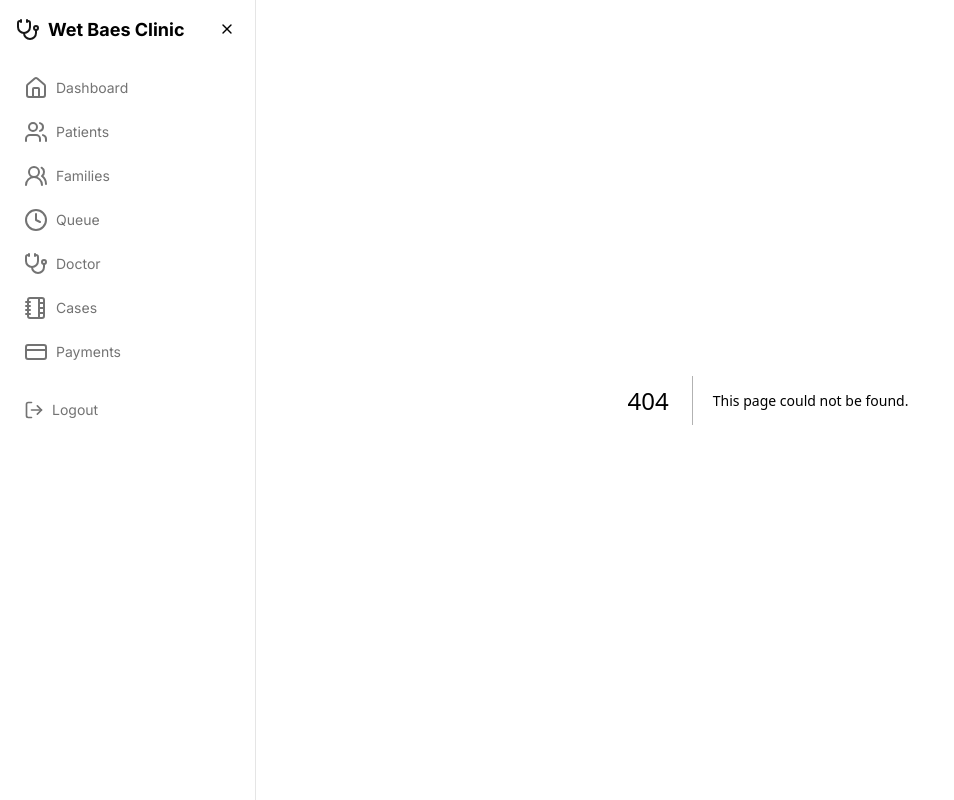
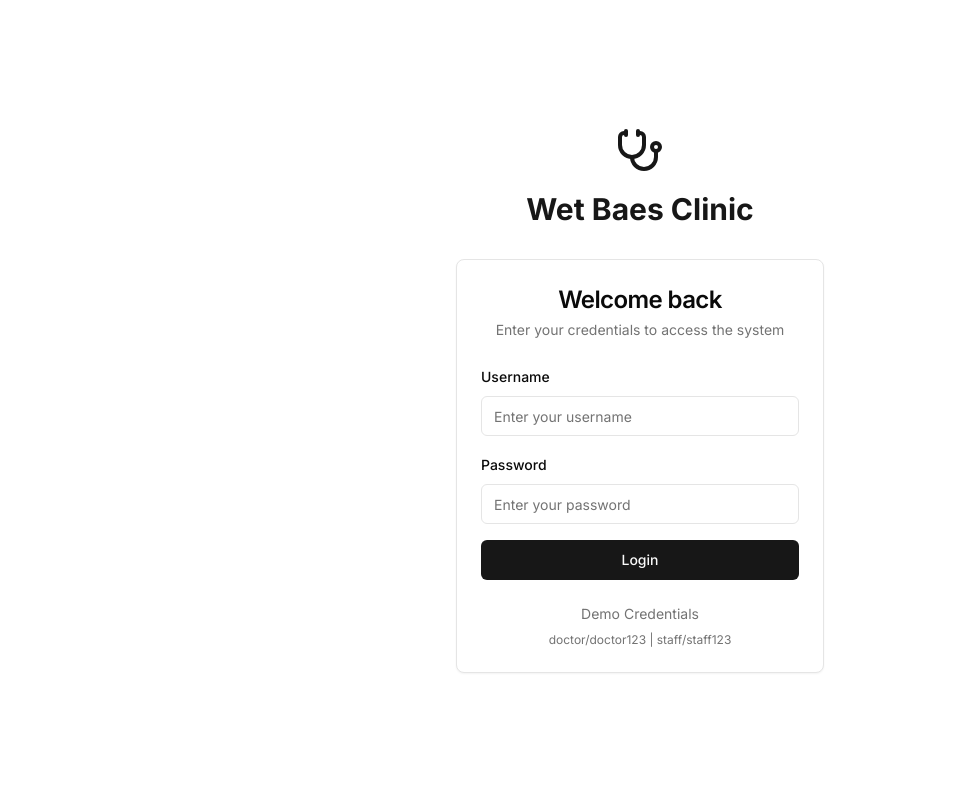
Before and after one commit to azizmemon1/clinic-management, a Next.js app: page /login in a window 1280 px wide. Before the commit this address had no page. Shown: the whole page, without its empty margins (0-954 px from the left). Built offline with nearby package versions, Linux system fonts and the light colour scheme.

Commit message:
added login and logout logic

```diff
--- /dev/null
+++ b/app/client-layout.tsx
@@ -0,0 +1,22 @@
+"use client"
+
+import { usePathname } from "next/navigation"
+import { AppSidebar } from "@/components/app-sidebar"
+
+export function ClientLayout({ children }: { children: React.ReactNode }) {
+  const pathname = usePathname()
+  const isLoginPage = pathname === "/login"
+
+  return (
+    <div className="min-h-screen">
+      {!isLoginPage ? (
+        <div className="flex">
+          <AppSidebar />
+          <main className="flex-1">{children}</main>
+        </div>
+      ) : (
+        children
+      )}
+    </div>
+  )
+}
--- a/app/layout.tsx
+++ b/app/layout.tsx
@@ -2,11 +2,9 @@ import type React from "react"
 import { Inter } from "next/font/google"
 import { ThemeProvider } from "@/components/theme-provider"
 import { Toaster } from "@/components/ui/toaster"
-import { SidebarProvider } from "@/components/ui/sidebar"
-import { AppSidebar } from "@/components/app-sidebar"
 import { AuthProvider } from "@/contexts/auth-context"
 import "./globals.css"
-
+import { ClientLayout } from "./client-layout"
 const inter = Inter({ subsets: ["latin"] })
 
 export const metadata = {
@@ -25,13 +23,9 @@ export default function RootLayout({
       <body className={inter.className}>
         <ThemeProvider attribute="class" defaultTheme="system" enableSystem disableTransitionOnChange>
           <AuthProvider>
-            <SidebarProvider>
-              <div className="flex h-screen">
-                <AppSidebar />
-                <main className="flex-1 overflow-auto">{children}</main>
-              </div>
+
+              <ClientLayout>{children}</ClientLayout>
               <Toaster />
-            </SidebarProvider>
           </AuthProvider>
         </ThemeProvider>
       </body>
--- /dev/null
+++ b/app/login/page.tsx
@@ -0,0 +1,110 @@
+"use client";
+
+import { useState } from "react";
+import { useAuth } from "@/contexts/auth-context";
+import { Button } from "@/components/ui/button";
+import { Input } from "@/components/ui/input";
+import { Label } from "@/components/ui/label";
+import {
+  Card,
+  CardContent,
+  CardDescription,
+  CardHeader,
+  CardTitle,
+  CardFooter,
+} from "@/components/ui/card";
+import { toast } from "@/hooks/use-toast";
+import { Stethoscope } from "lucide-react";
+
+export default function LoginPage() {
+  const { login } = useAuth();
+  const [isLoading, setIsLoading] = useState(false);
+  const [formData, setFormData] = useState({
+    username: "",
+    password: "",
+  });
+
+  const handleChange = (e: React.ChangeEvent<HTMLInputElement>) => {
+    const { name, value } = e.target;
+    setFormData((prev) => ({ ...prev, [name]: value }));
+  };
+
+  const handleSubmit = async (e: React.FormEvent<HTMLFormElement>) => {
+    e.preventDefault();
+    setIsLoading(true);
+
+    try {
+      await login(formData.username, formData.password);
+      toast({
+        title: "Login successful",
+        description: "Welcome back!",
+      });
+    } catch (error) {
+      toast({
+        title: "Login failed",
+        description: "Invalid username or password",
+        variant: "destructive",
+      });
+    } finally {
+      setIsLoading(false);
+    }
+  };
+
+  return (
+    <div className="min-h-screen flex items-center justify-center">
+      <div className="w-full max-w-[400px] p-4">
+        <div className="flex flex-col items-center mb-8">
+          <Stethoscope className="h-12 w-12 text-primary mb-4" />
+          <h1 className="text-3xl font-bold text-primary">Wet Baes Clinic</h1>
+        </div>
+        <Card>
+          <CardHeader className="space-y-1">
+            <CardTitle className="text-2xl text-center">Welcome back</CardTitle>
+            <CardDescription className="text-center">
+              Enter your credentials to access the system
+            </CardDescription>
+          </CardHeader>
+          <CardContent>
+            <form onSubmit={handleSubmit} className="space-y-4">
+              <div className="space-y-2">
+                <Label htmlFor="username">Username</Label>
+                <Input
+                  id="username"
+                  name="username"
+                  type="text"
+                  placeholder="Enter your username"
+                  value={formData.username}
+                  onChange={handleChange}
+                  required
+                />
+              </div>
+              <div className="space-y-2">
+                <Label htmlFor="password">Password</Label>
+                <Input
+                  id="password"
+                  name="password"
+                  type="password"
+                  placeholder="Enter your password"
+                  value={formData.password}
+                  onChange={handleChange}
+                  required
+                />
+              </div>
+              <Button type="submit" className="w-full" disabled={isLoading}>
+                {isLoading ? "Logging in..." : "Login"}
+              </Button>
+            </form>
+          </CardContent>
+          <CardFooter className="flex flex-col space-y-2 text-center">
+            <div className="text-sm text-muted-foreground">
+              Demo Credentials
+            </div>
+            <div className="text-xs text-muted-foreground">
+              doctor/doctor123 | staff/staff123
+            </div>
+          </CardFooter>
+        </Card>
+      </div>
+    </div>
+  );
+}
--- a/components/app-sidebar.tsx
+++ b/components/app-sidebar.tsx
@@ -15,10 +15,13 @@ import {
   SidebarTrigger,
   useSidebar
 } from "@/components/ui/sidebar"
-
+import { useAuth } from "@/contexts/auth-context"
+import { Button } from "./ui/button"
 export function AppSidebar() {
   const pathname = usePathname()
   const { expanded, setExpanded } = useSidebar()
+  const { user, logout } = useAuth();
+  const userRole = user?.role || "staff";
 
   const menuItems = [
     {
@@ -73,7 +76,7 @@ export function AppSidebar() {
 
   // For demo purposes, we'll use a hardcoded role
   // In a real app, this would come from authentication
-  const userRole = "doctor" // Change to "staff" or "doctor" to test different roles
+  // const userRole = "doctor" // Change to "staff" or "doctor" to test different roles
 
   // Filter menu items based on user role
   const filteredMenuItems = menuItems.filter((item) => item.role.includes(userRole));
@@ -111,10 +114,10 @@ export function AppSidebar() {
         <SidebarMenu>
           <SidebarMenuItem>
             <SidebarMenuButton asChild tooltip="Logout">
-              <Link href="/logout">
-                <LogOut className="h-5 w-5" />
-                {expanded && <span>Logout</span>}
-              </Link>
+            <Button variant="ghost" className="w-full justify-start" onClick={logout}>
+              <LogOut className="mr-2 h-4 w-4" />
+              <span>Logout</span>
+            </Button>
             </SidebarMenuButton>
           </SidebarMenuItem>
         </SidebarMenu>
--- a/contexts/auth-context.tsx
+++ b/contexts/auth-context.tsx
@@ -1,19 +1,26 @@
 "use client"
 
-import { createContext, useContext, useState, type ReactNode } from "react"
-import { useRouter } from "next/navigation"
+import { createContext, useContext, useEffect, useState, type ReactNode } from "react"
+import { usePathname, useRouter } from "next/navigation"
 
-type UserRole = "staff" | "doctor" | "admin"
+// Mock users for authentication
+const MOCK_USERS = [
+  { username: "doctor", password: "doctor123", role: "doctor", id: "1", name: "Doctor Demo" },
+  { username: "staff", password: "staff123", role: "staff", id: "2", name: "Staff Demo" }
+] as const;
+
+type UserRole = "staff" | "doctor"
 
 interface User {
   id: string
   name: string
   role: UserRole
+  username: string
 }
 
 interface AuthContextType {
   user: User | null
-  login: (role: UserRole) => void
+  login: (username: string, password: string) => Promise<void>
   logout: () => void
   isAuthorized: (allowedRoles: UserRole[]) => boolean
 }
@@ -22,23 +29,44 @@ const AuthContext = createContext<AuthContextType | undefined>(undefined)
 
 export function AuthProvider({ children }: { children: ReactNode }) {
   const router = useRouter()
-  const [user, setUser] = useState<User | null>({
-    id: "1",
-    name: "Demo User",
-    role: "admin", // Default role for demo
-  })
+  const pathname = usePathname()
+  const [user, setUser] = useState<User | null>(null)
 
-  const login = (role: UserRole) => {
-    setUser({
-      id: "1",
-      name: "Demo User",
-      role: role,
-    })
+  useEffect(() => {
+    // Check localStorage for existing session
+    const storedUser = localStorage.getItem("user")
+    if (storedUser) {
+      setUser(JSON.parse(storedUser))
+    } else if (pathname !== "/login") {
+      router.push("/login")
+    }
+  }, [pathname, router])
+
+  const login = async (username: string, password: string) => {
+    // Mock authentication
+    const matchedUser = MOCK_USERS.find(
+      (u) => u.username === username && u.password === password
+    )
+
+    if (!matchedUser) {
+      throw new Error("Invalid credentials")
+    }
+
+    const userData: User = {
+      id: matchedUser.id,
+      name: matchedUser.name,
+      role: matchedUser.role,
+      username: matchedUser.username
+    }
+
+    setUser(userData)
+    localStorage.setItem("user", JSON.stringify(userData))
     router.push("/")
   }
 
   const logout = () => {
     setUser(null)
+    localStorage.removeItem("user")
     router.push("/login")
   }
 
```
